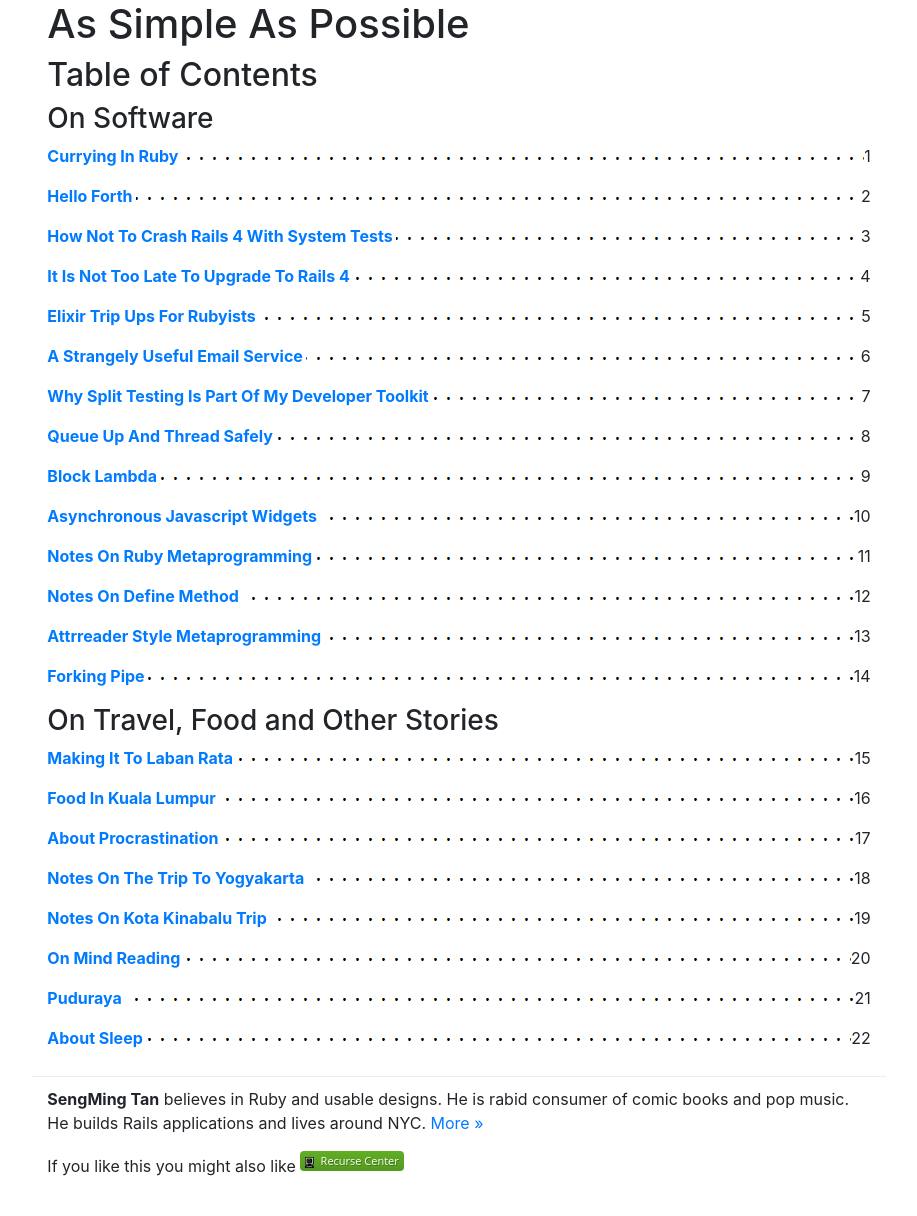
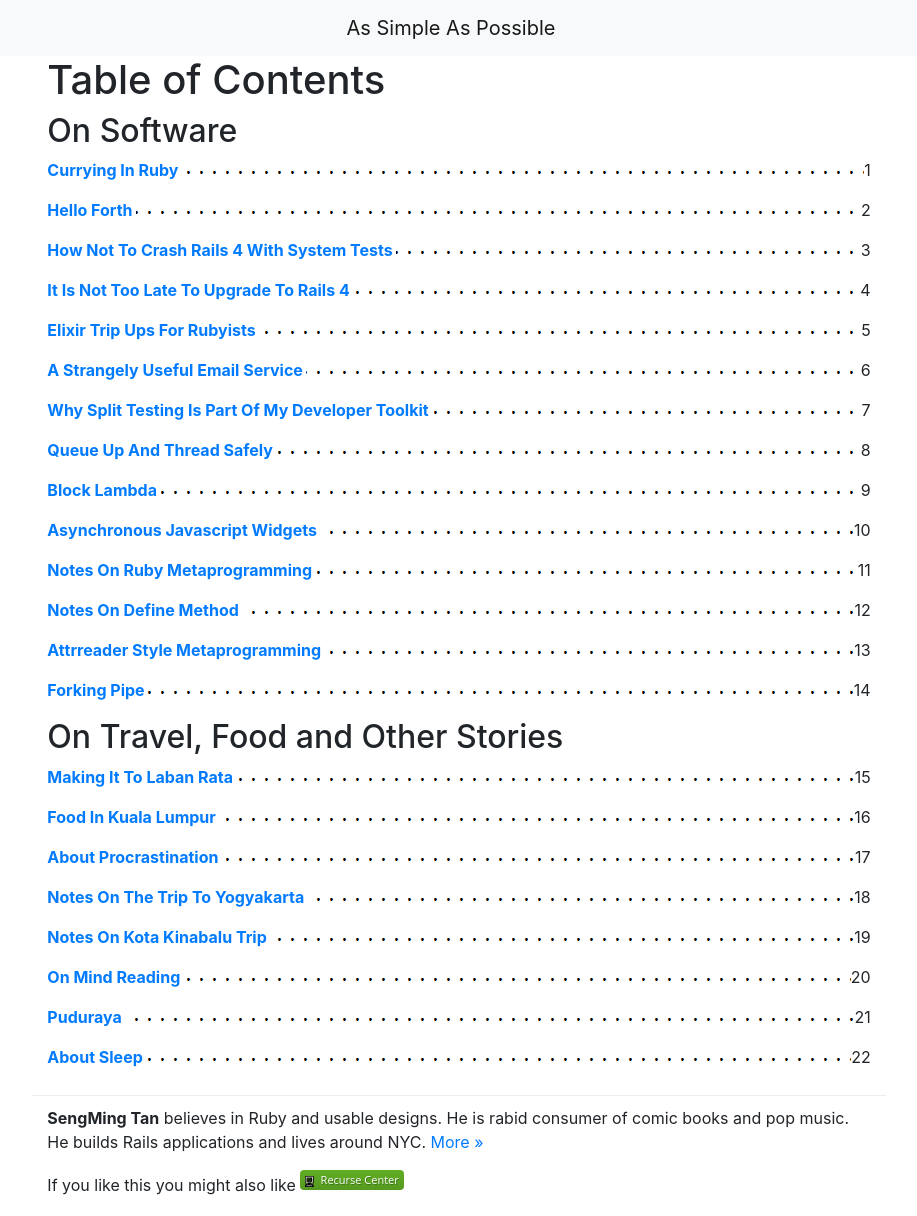
Before and after one commit to tansengming/tansengming.github.com, a Jekyll site: the page built from index.html, in a window 1280 px wide. Shown: the whole page, without its empty margins (181-1098 px from the left). Built offline with Jekyll 4.4.1, drawn with Linux system fonts in a browser that asks for light colours; comment, search, counter and statistics services are not loaded.

Commit message:
adds navbar

```diff
--- a/_layouts/default.html
+++ b/_layouts/default.html
@@ -30,6 +30,15 @@
   </head>
 
   <body>
+    <header>
+      <nav class="navbar navbar-light bg-light justify-content-center">
+        <a class="navbar-brand" href="/">
+          <!-- <img src="/docs/4.1/assets/brand/bootstrap-solid.svg" width="30" height="30" class="d-inline-block align-top" alt=""> -->
+          As Simple As Possible
+        </a>
+      </nav>
+    </header>
+
     <div class="container-fluid">
       <div class="row justify-content-md-center">
         <div class="col-md-offset-2 col-md-8 col-sm-12 col-sm-offset-0">
--- a/index.html
+++ b/index.html
@@ -1,25 +1,22 @@
 ---
 layout: default
 ---
-<h1>
-  As Simple As Possible
-</h1>
 <div>
-  <h2>Table of Contents</h2>
+  <h1>Table of Contents</h1>
 </div>
 <div>
-  <h3>
+  <h2>
     On Software
-  </h3>
+  </h2>
   {% for post in site.categories.software %}
     <dl>
       <dt><a href="{{post.url}}">{{post.title}}</a></dt>
       <dd></dd>
     </dl>
   {% endfor %}
-  <h3>
+  <h2>
     On Travel, Food and Other Stories
-  </h3>
+  </h2>
   {% for post in site.categories.stories %}
     <dl>
       <dt><a href="{{post.url}}">{{post.title}}</a></dt>
```
